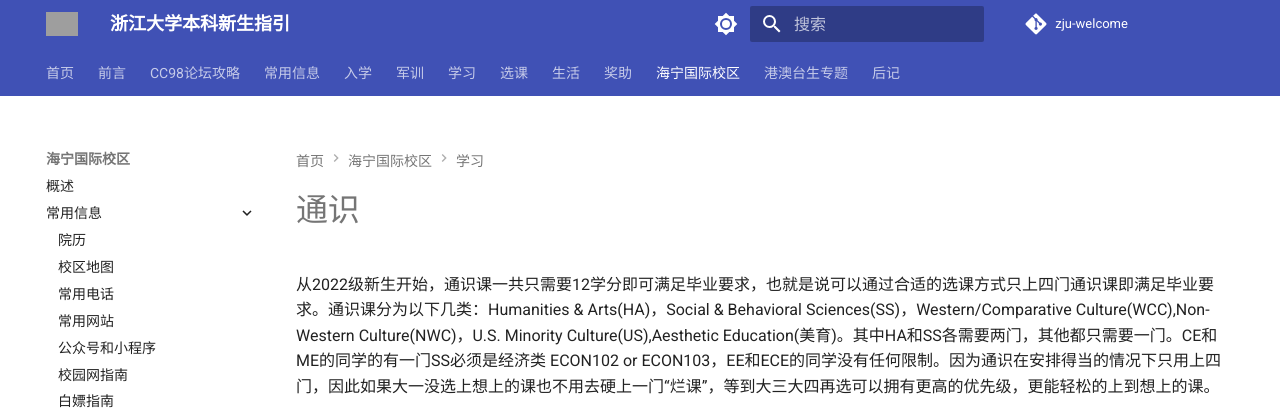
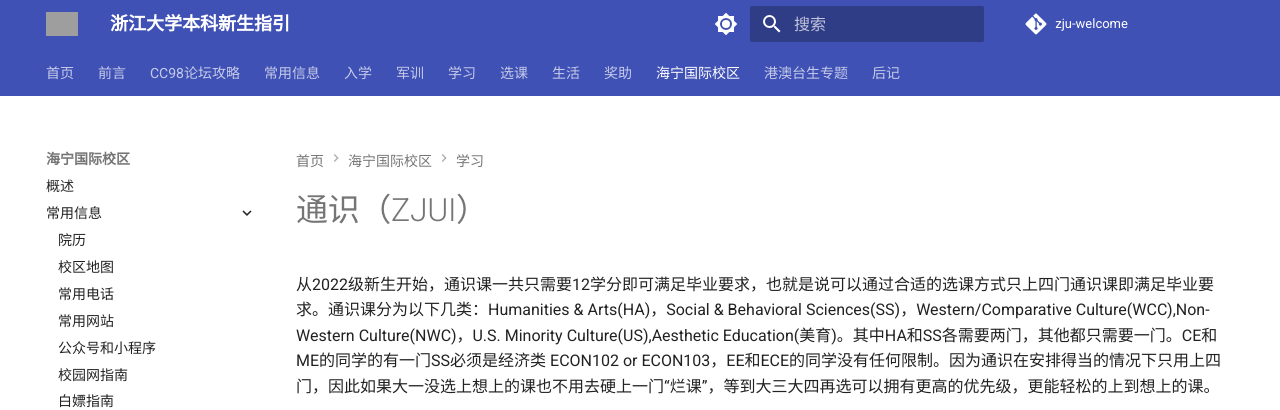
Before and after one commit to mini-full/zju-welcome, an MkDocs documentation site: the page built from docs/haining/learning/general_edu.md, in a window 1280 px wide and 1374 px high. Shown: the top 410 px of the window. Built offline with MkDocs 1.6.1 and Material for MkDocs 9.7.7, drawn with Linux system fonts in a browser that asks for light colours; comment, search, counter and statistics services are not loaded; grey boxes are pictures that could not be loaded.

Commit message:
minor mod for general_edu

```diff
--- a/docs/haining/learning/general_edu.md
+++ b/docs/haining/learning/general_edu.md
@@ -1,4 +1,4 @@
-# 通识
+# 通识（ZJUI）
 
 从2022级新生开始，通识课一共只需要12学分即可满足毕业要求，也就是说可以通过合适的选课方式只上四门通识课即满足毕业要求。通识课分为以下几类：Humanities & Arts(HA)，Social & Behavioral Sciences(SS)，Western/Comparative Culture(WCC),Non-Western Culture(NWC)，U.S. Minority Culture(US),Aesthetic Education(美育)。其中HA和SS各需要两门，其他都只需要一门。CE和ME的同学的有一门SS必须是经济类 ECON102 or ECON103，EE和ECE的同学没有任何限制。因为通识在安排得当的情况下只用上四门，因此如果大一没选上想上的课也不用去硬上一门“烂课”，等到大三大四再选可以拥有更高的优先级，更能轻松的上到想上的课。
 
```
